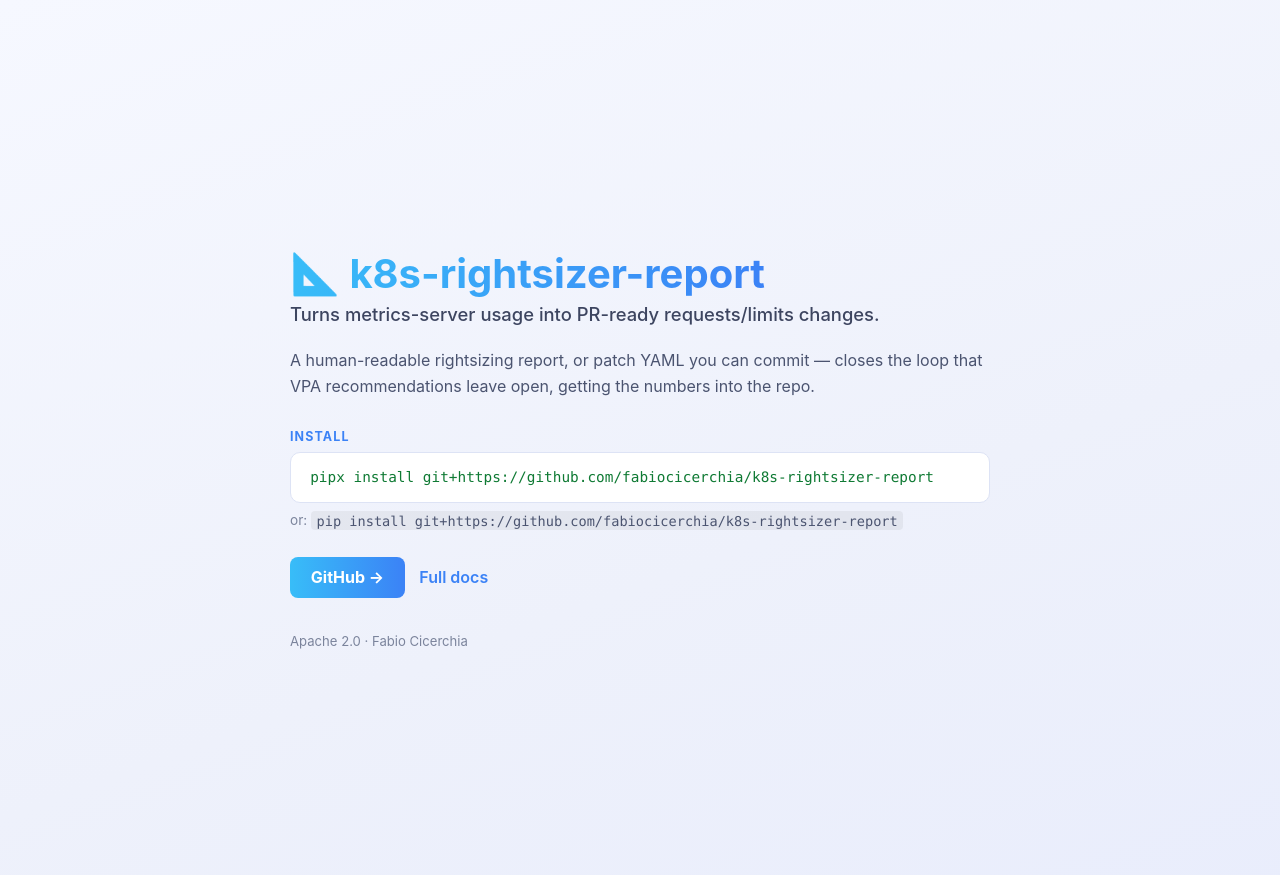
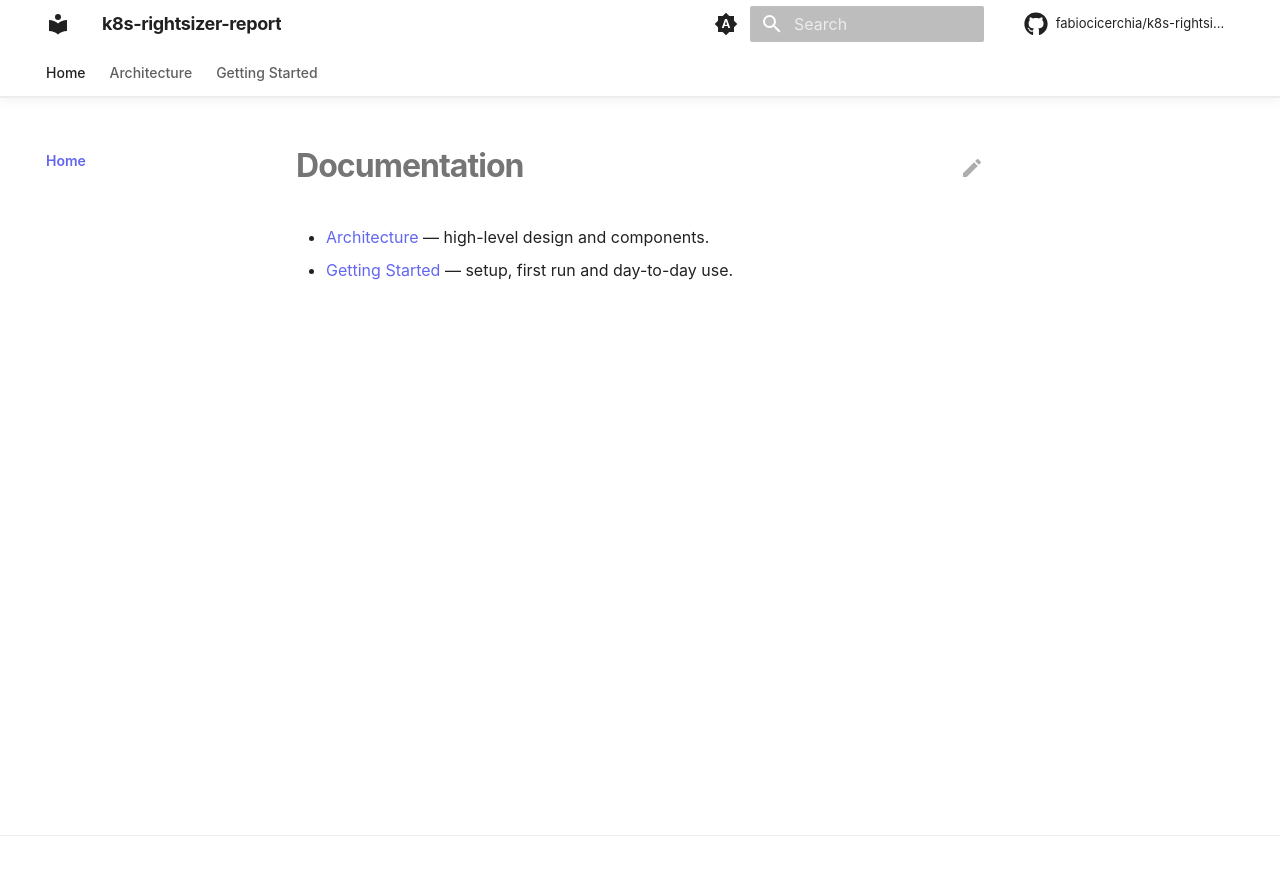
Before and after one commit to fabiocicerchia/k8s-rightsizer-report, an MkDocs documentation site: the page built from docs/README.md, in a window 1280 px wide. Shown: the top 875 px of the page. Built offline with MkDocs 1.6.1 and Material for MkDocs 9.7.7, drawn with Linux system fonts in a browser that asks for light colours; comment, search, counter and statistics services are not loaded.

Commit message:
feat(docs): build the docs site in Actions and drop Read the Docs
This repo's mkdocs.yml has never been rendered: Pages serves main/docs as
a folder, so the site is docs/index.html plus raw markdown, and the doc
pages come back as text/markdown rather than a rendered site.

docs.yml builds it with `mkdocs build --strict` on the pinned toolchain and
deploys the artifact to Pages. The splash is copied to the artifact root,
where the repo homepage and README badges already point, and the rendered
site publishes under /docs/ — so no existing URL breaks.

mkdocs.yml takes the shared Material template but keeps this repo's own nav.
docs/requirements.txt pins the toolchain, git-revision-date-localized
included: the config loads it and the strict build aborts without it.
check-yaml skips mkdocs.yml, whose Material tags safe_load cannot parse.

Co-Authored-By: Claude Opus 5 (1M context) <noreply@anthropic.com>
Claude-Session: https://claude.ai/code/session_01F5By8zzZMak7tqZGraixSJ

```diff
--- a/.pre-commit-config.yaml
+++ b/.pre-commit-config.yaml
@@ -22,7 +22,7 @@ repos:
         # templates rather than YAML — the parser cannot read either as-is. The
         # exclude is path-relative so it catches chart/ and charts/<name>/ alike.
         args: [--allow-multiple-documents]
-        exclude: (^|/)templates/
+        exclude: (^|/)templates/|^mkdocs\.yml$
       - id: check-json
       - id: check-toml
       # Python only (types: [python]) — a no-op in a repo with no .py files, so
--- /dev/null
+++ b/docs/stylesheets/extra.css
@@ -0,0 +1,227 @@
+/*
+ * PROJECT_NAME — premium documentation theme for MkDocs Material.
+ * System typography, gradient accents, soft depth, icon-driven feature cards.
+ * Nothing here loads over the network: no CDN, no web font, no analytics.
+ *
+ * ── The one thing you change ──────────────────────────────────────────────
+ * The accent below. Pick the colour of the cluster the project belongs to so
+ * the docs, the landing page (docs/index.html) and the GitHub description read
+ * as one family — don't pick from taste. Set --accent and --accent-2 to match
+ * the pair you used in docs/index.html:
+ *
+ *   platform / Kubernetes    #38bdf8  #3b82f6   (blue)
+ *   security / supply chain  #fb923c  #ef4444   (orange-red)
+ *   CLI utilities            #22d3ee  #6366f1   (cyan-indigo)   ← default
+ *   GreenOps                 #34d399  #059669   (green)
+ */
+
+:root {
+  /* Keep --accent / --accent-2 identical to docs/index.html so the splash and
+     the docs site never drift. Roles below map them for legibility: indigo
+     carries chrome/links (contrast on white), cyan is the interactive accent;
+     the hero and buttons blend both. */
+  --accent: #22d3ee;
+  --accent-2: #6366f1;
+
+  --md-primary-fg-color: var(--accent-2);
+  --md-primary-fg-color--light: var(--accent-2);
+  --md-primary-fg-color--dark: var(--accent-2);
+  --md-accent-fg-color: var(--accent);
+
+  /* System stack — matches docs/index.html and needs no download. */
+  --md-text-font-family: -apple-system, BlinkMacSystemFont, "Segoe UI", Roboto,
+    Helvetica, Arial, sans-serif;
+  --md-code-font-family: ui-monospace, SFMono-Regular, "SF Mono", Menlo, Monaco,
+    Consolas, "Liberation Mono", monospace;
+}
+
+/* Keep the header/links legible on the custom primary in both schemes. */
+[data-md-color-primary="custom"] {
+  --md-primary-bg-color: #ffffff;
+  --md-typeset-a-color: var(--accent-2); /* indigo — readable on white */
+}
+[data-md-color-scheme="slate"] {
+  --md-typeset-a-color: var(--accent); /* cyan — readable on the dark ground */
+  --md-default-bg-color: #0b0f1a;
+  --md-default-bg-color--light: #0d1220;
+}
+[data-md-color-scheme="slate"] .md-header,
+[data-md-color-scheme="slate"] .md-tabs {
+  background-color: #0b0f1a;
+}
+
+/* === Header: translucent, blurred, hairline divider ====================== */
+
+.md-header {
+  background-color: var(--md-default-bg-color);
+  color: var(--md-default-fg-color);
+  box-shadow: none;
+  border-bottom: 1px solid var(--md-default-fg-color--lightest);
+  backdrop-filter: saturate(180%) blur(20px);
+  -webkit-backdrop-filter: saturate(180%) blur(20px);
+}
+.md-header[data-md-state="shadow"],
+.md-header--shadow {
+  box-shadow: 0 2px 12px rgba(0, 0, 0, 0.06);
+}
+.md-header__title {
+  font-weight: 700;
+  letter-spacing: -0.02em;
+}
+.md-tabs {
+  background-color: var(--md-default-bg-color);
+  color: var(--md-default-fg-color);
+  border-bottom: 1px solid var(--md-default-fg-color--lightest);
+}
+.md-tabs__link {
+  opacity: 0.72;
+  font-weight: 500;
+}
+.md-tabs__link:hover,
+.md-tabs__link--active {
+  opacity: 1;
+}
+
+/* === Typography ========================================================== */
+
+.md-typeset {
+  font-feature-settings: "kern", "liga";
+}
+.md-typeset h1 {
+  font-weight: 700;
+  letter-spacing: -0.03em;
+  line-height: 1.15;
+}
+.md-typeset h2 {
+  font-weight: 650;
+  letter-spacing: -0.02em;
+  margin-top: 2.4em;
+}
+.md-typeset h3 {
+  font-weight: 600;
+  letter-spacing: -0.01em;
+}
+
+/* Rounded, bordered code blocks — softer than the default flush edges. */
+.md-typeset pre > code,
+.md-typeset .highlight > pre {
+  border-radius: 10px;
+}
+.md-typeset .highlight {
+  border-radius: 10px;
+  border: 1px solid var(--md-default-fg-color--lightest);
+}
+
+/* Tables read as cards and scroll on narrow screens instead of clipping. */
+.md-typeset table:not([class]) {
+  border-radius: 10px;
+  border: 1px solid var(--md-default-fg-color--lightest);
+  overflow: hidden;
+  font-size: 0.78rem;
+}
+.md-typeset table:not([class]) th {
+  font-weight: 600;
+  text-transform: uppercase;
+  letter-spacing: 0.04em;
+  font-size: 0.68rem;
+}
+
+/* === Buttons ============================================================= */
+
+.md-typeset .md-button {
+  border-radius: 980px;
+  font-weight: 600;
+  padding: 0.5em 1.4em;
+  transition: transform 0.25s cubic-bezier(0.25, 0.1, 0.25, 1),
+    box-shadow 0.25s ease;
+}
+.md-typeset .md-button--primary {
+  background: linear-gradient(135deg, var(--accent), var(--accent-2));
+  border: none;
+  color: #fff;
+}
+.md-typeset .md-button:hover {
+  transform: translateY(-1px) scale(1.02);
+  box-shadow: 0 6px 24px rgba(99, 102, 241, 0.3);
+}
+
+/* === Home hero =========================================================== */
+/* Rendered from a <div class="hero"> block in docs/README.md. */
+
+.md-typeset .hero {
+  text-align: center;
+  padding: 3.5rem 1rem 1rem;
+}
+.md-typeset .hero h1 {
+  font-size: 3rem;
+  margin: 0 0 0.4rem;
+  background: linear-gradient(135deg, var(--accent), var(--accent-2));
+  -webkit-background-clip: text;
+  background-clip: text;
+  -webkit-text-fill-color: transparent;
+  color: transparent;
+}
+.md-typeset .hero .hero-tagline {
+  font-size: 1.3rem;
+  font-weight: 500;
+  color: var(--md-default-fg-color--light);
+  max-width: 42rem;
+  margin: 0 auto 1.6rem;
+  line-height: 1.4;
+}
+.md-typeset .hero .md-button + .md-button {
+  margin-left: 0.5rem;
+}
+
+/* === Feature cards ======================================================= */
+/* Material's `<div class="grid cards">` list syntax, given depth + hover. */
+
+.md-typeset .grid.cards > ul > li,
+.md-typeset .grid > .card {
+  border-radius: 16px;
+  border: 1px solid var(--md-default-fg-color--lightest);
+  padding: 1.4rem;
+  transition: transform 0.3s cubic-bezier(0.25, 0.1, 0.25, 1),
+    box-shadow 0.3s ease, border-color 0.3s ease;
+}
+.md-typeset .grid.cards > ul > li:hover,
+.md-typeset .grid > .card:hover {
+  transform: translateY(-3px);
+  border-color: color-mix(in srgb, var(--accent) 40%, transparent);
+  box-shadow: 0 10px 34px rgba(0, 0, 0, 0.08);
+}
+[data-md-color-scheme="slate"] .md-typeset .grid.cards > ul > li:hover {
+  box-shadow: 0 10px 34px rgba(0, 0, 0, 0.5);
+}
+.md-typeset .grid.cards > ul > li > hr {
+  margin: 0.8rem 0;
+}
+.md-typeset .grid.cards .twemoji,
+.md-typeset .grid.cards svg {
+  color: var(--accent);
+}
+
+/* === Sidebar / nav ======================================================= */
+
+.md-nav__title {
+  font-weight: 700;
+  letter-spacing: -0.01em;
+}
+.md-nav__link--active {
+  font-weight: 600;
+}
+
+/* === Footer ============================================================== */
+
+.md-footer-meta {
+  background-color: var(--md-default-bg-color);
+  border-top: 1px solid var(--md-default-fg-color--lightest);
+}
+.md-footer-meta .md-footer-copyright,
+.md-footer-meta .md-footer__link {
+  color: var(--md-default-fg-color--light);
+}
+
+html {
+  scroll-behavior: smooth;
+}
--- a/mkdocs.yml
+++ b/mkdocs.yml
@@ -1,21 +1,130 @@
+# k8s-rightsizer-report docs — MkDocs Material, styled to feel like a product site
+# (premium hero, feature cards, nav tabs, dark/light, local search, edit links)
+# while staying on the portfolio's standard tooling. See docs/stylesheets/extra.css
+# for the look; the accent palette lives there and is the only thing you swap.
 site_name: k8s-rightsizer-report
 site_description: metrics-server usage into PR-ready requests/limits changes for Kubernetes.
+site_url: https://fabiocicerchia.github.io/k8s-rightsizer-report/docs/
 repo_url: https://github.com/fabiocicerchia/k8s-rightsizer-report
+repo_name: fabiocicerchia/k8s-rightsizer-report
+edit_uri: edit/main/docs/
+copyright: Copyright &copy; 2026 Fabio Cicerchia
 docs_dir: docs
+
+# docs/index.html is the standalone GitHub Pages splash, not a docs page. Keep
+# it out of the MkDocs render so the site home (README.md) maps to index.html
+# without a collision. GitHub Pages still serves the raw file; RTD serves this.
+exclude_docs: |
+  index.html
+  requirements.txt
 
 theme:
   name: material
+  # No web fonts: these docs avoid external requests (privacy, offline docs,
+  # reproducible RTD builds). A system font stack is set in extra.css instead.
+  font: false
+  language: en
   palette:
-    - scheme: default
-      toggle: { icon: material/weather-night, name: Dark mode }
-    - scheme: slate
-      toggle: { icon: material/weather-sunny, name: Light mode }
+    # Follows the OS by default, with a manual toggle. `primary`/`accent: custom`
+    # hand the colours to extra.css so both schemes share one palette.
+    - media: "(prefers-color-scheme)"
+      primary: custom
+      accent: custom
+      toggle:
+        icon: material/brightness-auto
+        name: Switch to light mode
+    - media: "(prefers-color-scheme: light)"
+      scheme: default
+      primary: custom
+      accent: custom
+      toggle:
+        icon: material/weather-night
+        name: Switch to dark mode
+    - media: "(prefers-color-scheme: dark)"
+      scheme: slate
+      primary: custom
+      accent: custom
+      toggle:
+        icon: material/weather-sunny
+        name: Switch to system preference
+  features:
+    - navigation.tabs
+    - navigation.tabs.sticky
+    - navigation.sections
+    - navigation.top
+    - navigation.tracking
+    - navigation.indexes
+    - toc.follow
+    - search.suggest
+    - search.highlight
+    - search.share
+    - content.code.copy
+    - content.code.annotate
+    - content.action.edit
+    - content.tooltips
+  icon:
+    repo: fontawesome/brands/github
+    edit: material/pencil
 
+extra_css:
+  - stylesheets/extra.css
+
+extra:
+  # `generator: false` drops the "Made with Material for MkDocs" line; keep it
+  # if you'd rather credit the theme.
+  generator: false
+  social:
+    - icon: fontawesome/brands/github
+      link: https://github.com/fabiocicerchia/k8s-rightsizer-report
+
+# Only the search plugin ships with MkDocs itself, so RTD needs nothing beyond
+# docs/requirements.txt. Anything else (social cards, minify, git-revision-date)
+# is a pip add — wire it into requirements.txt too or the RTD build breaks.
+plugins:
+  - search
+  - git-revision-date-localized:
+      enable_creation_date: true
+      # RTD's clone can be shallow; fall back to the build date instead of
+      # failing when a file's history isn't present.
+      fallback_to_build_date: true
+      type: date
+  # Note: Material's `social` plugin is deliberately NOT enabled — it downloads
+  # a font from fonts.google.com at build time, which breaks this repo's
+  # no-external-requests / reproducible-build stance (and every RTD build that
+  # inherits this template). Add Open Graph images by hand if you want them.
+
+markdown_extensions:
+  - abbr
+  - admonition
+  - attr_list
+  - def_list
+  - footnotes
+  - md_in_html
+  - tables
+  - toc:
+      permalink: true
+  - pymdownx.details
+  - pymdownx.superfences
+  - pymdownx.highlight:
+      anchor_linenums: true
+      line_spans: __span
+      pygments_lang_class: true
+  - pymdownx.inlinehilite
+  - pymdownx.snippets:
+      # `.` is the repo root (where mkdocs runs), so docs/changelog.md can embed
+      # the root CHANGELOG.md with `--8<-- "CHANGELOG.md"`.
+      base_path: ["."]
+      check_paths: true
+  - pymdownx.tabbed:
+      alternate_style: true
+  - pymdownx.tasklist:
+      custom_checkbox: true
+  - pymdownx.emoji:
+      emoji_index: !!python/name:material.extensions.emoji.twemoji
+      emoji_generator: !!python/name:material.extensions.emoji.to_svg
+
+# Top-level entries become tabs (theme feature navigation.tabs).
 nav:
   - Home: README.md
   - Architecture: architecture.md
   - Getting Started: getting-started.md
-
-markdown_extensions:
-  - admonition
-  - pymdownx.superfences
```
Also changed, not shown: docs/requirements.txt (added, +10 -0 lines), 1 other file.
